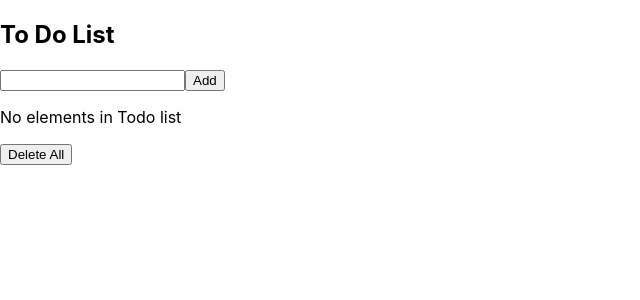
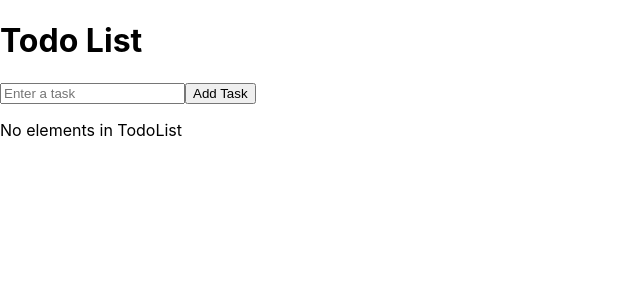
Before and after one commit to Richasil-2001/mydmoapp, a React (Create React App) app: page / in a window 1280 px wide. Shown: the top 300 px of the page, without its empty margins (0-640 px from the left). Built offline with nearby package versions, Linux system fonts and the light colour scheme.

Commit message:
updated todolist

```diff
--- a/src/components/Todolist.js
+++ b/src/components/Todolist.js
@@ -1,38 +1,52 @@
-import { useState } from "react";
-function ToDoList() {
-  const [inputValue, setInputValue] = useState("");
-  const [Todolist,setTodolist]=useState([]);
-  const changeInput = (event) => {
-    console.log(event)
-    setInputValue(event.target.value)
-  };
-  const handelclick = () =>{
-    setTodolist([...Todolist,inputValue])
-  }
-  const DeleteTodo=(index)=>{
-    Todolist.splice(index,1);
-    setTodolist([...Todolist]);
-  }
-  const DeleteAll=()=> {
-    setTodolist([]);
-  }
-  return (
-    <div>
-      <h2>To Do List</h2>
-      <input
-        type="text"
-        value={inputValue}
-        onChange={changeInput}
-      />
-<button onClick={handelclick}>Add</button>
-{Todolist.length === 0 ?(<p>No elements in Todo list</p>):(
-Todolist.map((item,index) => (
-  <p key={index}>{item} <button onClick={()=>DeleteTodo(index)}> Delete </button></p>
-))
-)}
-<button onClick={DeleteAll}>Delete All</button>
-    </div>
-  );
-}
+import {useState} from 'react';
+const Todolist = () =>{
+    const [inputValue, setInputValue] = useState("");
+    const [TodoList,setTodoList] = useState([]);
+    const [message, setMessage] = useState("");
 
-export default ToDoList;
+    const ChangeInput = (event) =>{
+        //console.log(event);
+        setInputValue(event.target.value); //specific to input tag, we can use event.target.value to get the value of the input field
+        setMessage("");//clear the error message when user is typing
+
+    }
+
+    const handleClick = () =>{
+        if (inputValue.trim() === "") return;//removes extra spaces from the input value and checks if it is empty, if it is empty then it returns and does not add it to the TodoList
+
+        //check if the element already exists in the TodoList
+        if(TodoList.includes(inputValue.trim())) {
+            setMessage("Element exists");
+            setInputValue("");
+            return;
+        }
+
+        setTodoList([...TodoList, inputValue]);
+        setInputValue("")
+        setMessage("");
+    }
+    const DeleteTodo =(index) =>{
+        TodoList.splice(index,1);
+        setTodoList([...TodoList]);
+    }
+    const DeleteAll =()=>{
+       setTodoList([]);
+    }
+    return(
+        <>
+        <h1>Todo List</h1>
+        <input type = "text" placeholder = "Enter a task" value = {inputValue} onChange={ChangeInput} />
+        <button onClick={handleClick} type = "submit" >Add Task</button>
+        {message && <p>{message}</p>}
+        {TodoList.length === 0 ? <p>No elements in TodoList</p> : (TodoList.map((task, index) => (
+
+            <p key={index}> {task} <button onClick={()=>DeleteTodo(index)}> Delete </button></p>
+
+        )))}
+        {TodoList.length > 0 && <button onClick={DeleteAll}>Delete All</button>}
+
+        </>
+    );
+};
+
+export default Todolist;
```
